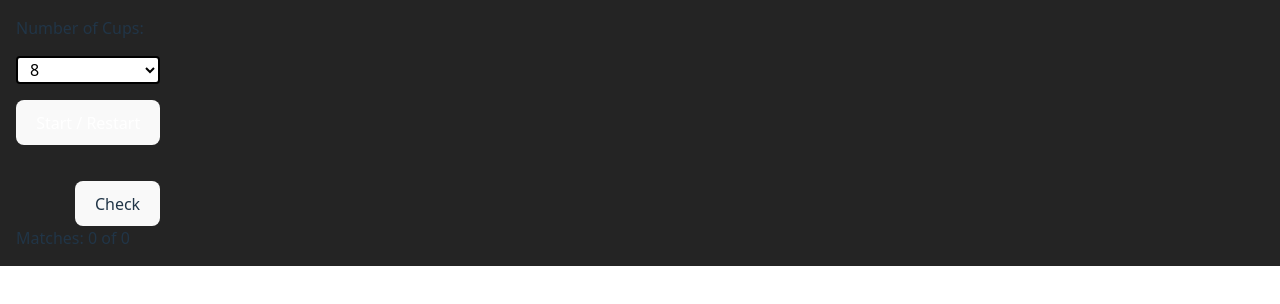
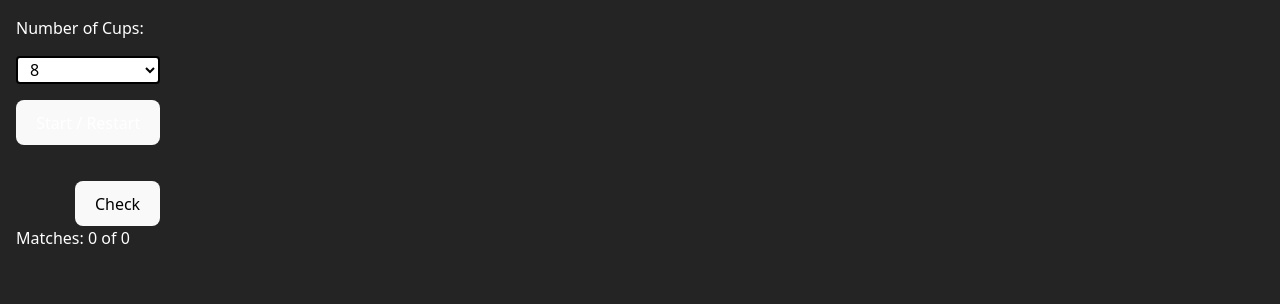
Before and after one commit to davideastmond/cup-match, a React (Vite) app: page / in a window 1280 px wide. Shown: the top 304 px of the page. Built offline with nearby package versions, Linux system fonts and the light colour scheme.

Commit message:
style: update label and text colors for better visibility; adjust html height

```diff
--- a/src/components/stage/Stage.tsx
+++ b/src/components/stage/Stage.tsx
@@ -73,7 +73,9 @@ export default function Stage() {
           className="mb-4 flex justify-evenly flex-col gap-y-4"
           onSubmit={handleRestartGame}
         >
-          <label htmlFor="cupCount">Number of Cups: </label>
+          <label htmlFor="cupCount" className="text-white">
+            Number of Cups:{" "}
+          </label>
           <select
             name="cupCount"
             className="bg-white text-black pl-2 pr-2 rounded border-2"
@@ -98,7 +100,7 @@ export default function Stage() {
         <button
           className={`${
             puzzleSolved ? "hidden " : " "
-          } disabled:bg-slate-200 p-2`}
+          } disabled:bg-gray-500 p-2 disabled:text-black`}
           onClick={handleCheckPuzzle}
           disabled={
             puzzleSolved || checkButtonDisabled || solution.length === 0
@@ -108,7 +110,7 @@ export default function Stage() {
         </button>
       </div>
       <div>
-        <p>
+        <p className="text-white">
           Matches: {matches} of {solution.length}
         </p>
 
@@ -116,7 +118,7 @@ export default function Stage() {
           <div>
             <div>
               <p className="text-green-500 font-bold">Puzzle Solved!</p>
-              <p>Attempts: {attempts}</p>
+              <p className="text-green-500 font-bold">Attempts: {attempts}</p>
             </div>
             <div>
               {/* Render the solution like pills */}
--- a/src/styles/global.css
+++ b/src/styles/global.css
@@ -32,6 +32,7 @@
     html {
       margin: 0;
       background-color: #242424;
+      height: 100vh;
     }
 
     h1 {
```
